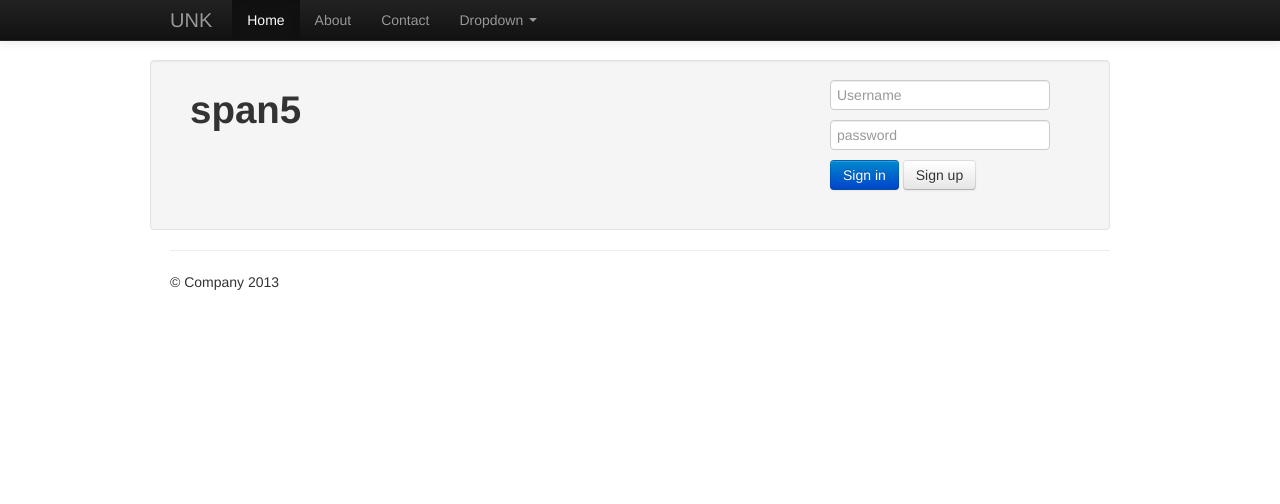
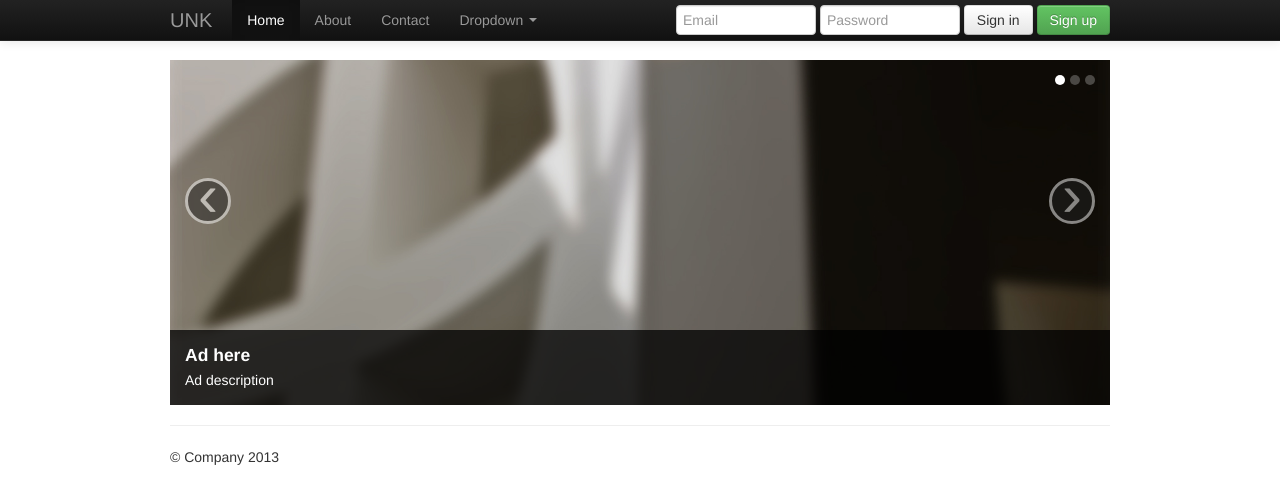
Before and after one commit to stellatse/alpha, a Django app: page / in a window 1280 px wide. Shown: the top 504 px of the page. Run offline with Django 3.2, Linux system fonts and the light colour scheme; some libraries are stand-ins or nearby versions.

Commit message:
Design home page
put login form to the navigation bar
add carousel decorator

```diff
--- a/templates/admin/base.html
+++ b/templates/admin/base.html
@@ -24,7 +24,7 @@ body {
 <div id="container">
 {% if not is_popup %}
 <!-- Header -->
-<div class="navbar navbar-fixed-top">
+<div class="navbar navbar-inverse navbar-fixed-top">
 <div class="navbar-inner">
 <div class="container-fluid">
 <div class="brand">{% block branding %}{% endblock %}</div>
@@ -36,7 +36,7 @@ body {
 <ul class="nav pull-right">
 	<li class="dropdown">
 	  <a href="#" class="dropdown-toggle" data-toggle="dropdown">
-	   <span class="icon-user"></span>
+	   <i class="icon-user icon-white"></i>
 	   <strong>
 	   {% filter force_escape %}
 	   {% firstof user.get_short_name user.get_username %}
--- a/templates/base.html
+++ b/templates/base.html
@@ -35,18 +35,80 @@ body {
 							</ul>
 						</li>
 					</ul>
+
+					<div class="pull-right">
+	          <form class="navbar-form ">
+	            <input class="span2" type="text" placeholder="Email"> <input
+	              class="span2" type="password" placeholder="Password">
+	            <button type="submit" class="btn">Sign in</button>
+              <a href="#login-form" class="btn btn-success"
+              data-toggle="modal">Sign up</a>
+	          </form>
+          </div>
 				</div>
 			</div>
 		</div>
 	</div>
+	<div class="modal hide fade" id="login-form">
 
+  <div class="modal-header">
+    <button type="button" class="close"
+    data-dismiss="modal" >&times;</button>
+    <h3>User Registration</h3>
+  </div>
+
+		<form class="form-horizontal">
+			<div class="modal-body">
+				<fieldset>
+					<div class="control-group">
+						<label class="control-label" for="username">Username</label>
+						<div class="controls">
+							<input type="text" class="input-xlarge" id="username">
+						</div>
+					</div>
+					<div class="control-group">
+						<label class="control-label" for="password">Password</label>
+						<div class="controls">
+							<input type="password" class="input-xlarge" id="password">
+						</div>
+					</div>
+					<div class="control-group">
+						<label class="control-label" for="Country">Country</label>
+						<div class="controls">
+							<select id="country">
+								<option>China</option>
+								<option>United State</option>
+								<option>German</option>
+								<option>Japan</option>
+								<option>Astralian</option>
+							</select>
+						</div>
+					</div>
+					<div class="control-group">
+						<label class="control-label" for="timezone">Timezone</label>
+						<div class="controls">
+							<select id="timezone">
+								<option>GMT</option>
+								<option>Asia/Shanghai</option>
+							</select>
+						</div>
+					</div>
+				</fieldset>
+			</div>
+			<div class="modal-footer">
+				<a href="#" class="btn btn-success">Register</a> <a href="#"
+					class="btn" data-dismiss="modal">Close</a>
+			</div>
+		</form>
+	</div>
 	<div class="container">
 		{% block content %} {% endblock %}
-	  <hr />
+    <hr />
 	  <footer>
-	    <p>&copy; Company 2013</p>
+	      <p>&copy; Company 2013</p>
 	  </footer>
 	</div>
+
 	<script type="text/javascript" src="/static/js/jquery.js"></script>
 	<script type="text/javascript" src="/static/js/bootstrap.js"></script>
 </body>
--- a/templates/index.html
+++ b/templates/index.html
@@ -1,19 +1,37 @@
 {% extends "base.html" %}
 {% block content %}
-<div class="row well">
-  <div class="span8">
-    <h1>span5</h1>
-  </div>
-  <div class="span3">
-  {% load bootstrap_toolkit %}
-	<form action="{% url 'django.contrib.auth.views.login' %}" class="form-signin">
-	  {% csrf_token %}
-	  <input type="text" placeholder="Username" />
-	  <input type="password" placeholder="password" />
 
-	  <button class="btn btn-primary" type="submit">Sign in</button>
-	  <button class="btn">Sign up</button>
-	</form>
+<div id="myCarousel" class="carousel slide">
+<ol class="carousel-indicators">
+<li data-target="#myCarousel" data-slide-to="0" class="active"></li>
+<li data-target="#myCarousel" data-slide-to="1"></li>
+<li data-target="#myCarousel" data-slide-to="2"></li>
+</ol>
+
+<div class="carousel-inner">
+	<div class="item active">
+	  <img alt="" src="/static/img/slide-01.jpg"></img>
+	  <div class="carousel-caption">
+	   <h4>Ad here</h4>
+	   <p>Ad description</p>
+	  </div>
+	</div>
+	<div class="item">
+    <img alt="" src="/static/img/slide-02.jpg"></img>
+    <div class="carousel-caption">
+     <h4>More Ad here</h4>
+     <p>More Ad description</p>
+    </div>
+	</div>
+  <div class="item">
+    <img alt="" src="/static/img/slide-03.jpg"></img>
+    <div class="carousel-caption">
+     <h4>Even more Ad here</h4>
+     <p>Even more Ad description</p>
+    </div>
   </div>
 </div>
+<a class="carousel-control left" href="#myCarousel" data-slide="prev">&lsaquo;</a>
+<a class="carousel-control right" href="#myCarousel" data-slide="next">&rsaquo;</a>
+</div>
 {% endblock %}
```
Also changed, not shown: static/img/slide-01.jpg (added), static/img/slide-02.jpg (added), static/img/slide-03.jpg (added), templates/admin/includes/fieldset.html (indentation only).
